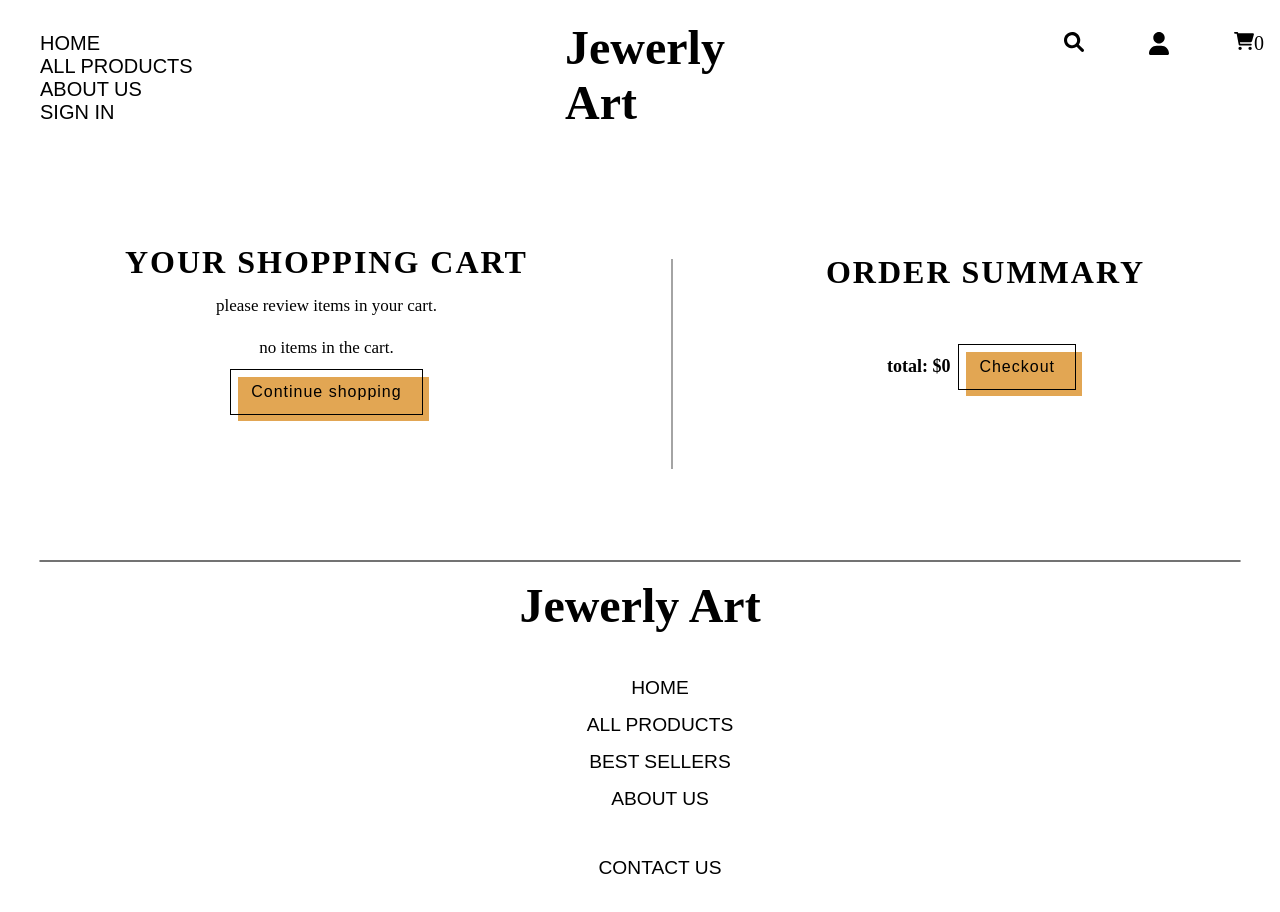
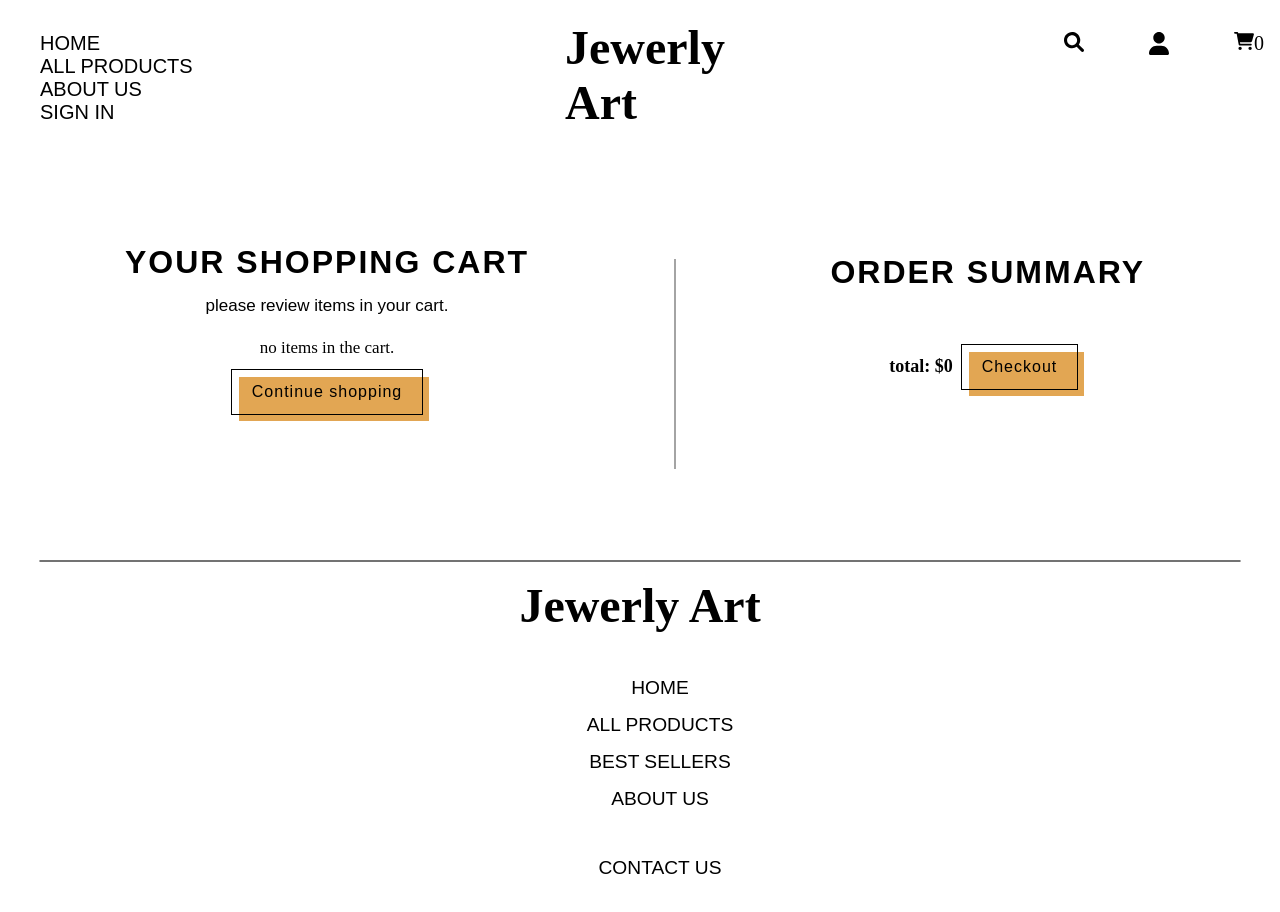
Before and after one commit to NazikAskhatova/diploma, a React (Create React App) app: page /cart in a window 1280 px wide. Shown: the top 912 px of the page. Built offline with nearby package versions, Linux system fonts and the light colour scheme; a web font is replaced by a local one.

Commit message:
added fonts in CartDisplay.css

```diff
--- a/src/components/CartDisplay/CartDisplay.js
+++ b/src/components/CartDisplay/CartDisplay.js
@@ -80,13 +80,13 @@ function CartDisplay() {
           <div className={classes.Cart}>
       <div className={classes.container}>
         <div className={classes.cartHeader}>
-          <h1>Your Shopping Cart</h1>
-          <p>Please review items in your cart.</p>
+          <h2 className={classes.font}>Your Shopping Cart</h2>
+          <p className={classes.font}>Please review items in your cart.</p>
           {output}
         </div>
         <hr className={classes.hrStyle}></hr>
         <div className={classes.totalPrice}>
-          <h2>Order summary</h2>
+          <h2 className={classes.font}>Order summary</h2>
           Total: ${total}
           <Link to={checkoutPath}>
             <button className={classes.CartButton}>Checkout</button>
--- a/src/components/CartDisplay/CartDisplay.module.css
+++ b/src/components/CartDisplay/CartDisplay.module.css
@@ -1,10 +1,13 @@
-
+.font {
+    font-family: "Barlow Condensed", sans-serif;
+  }
   .Cart {
     font-size: 17px;
     text-transform: lowercase;
     line-height: 1.5em;
     text-align: center;
     padding: 50px 0;
+
   }
   .Cart .container {
     padding: 0 125px;
@@ -16,7 +19,9 @@
   .Cart .container .cartHeader {
     text-align: center;
   }
+
   .Cart .container h1, h2 {
+
     text-transform: uppercase;
     font-family: italic;
     font-size: 2rem;
```
Also changed, not shown: src/components/AboutPage/AboutPage.js (+5 -3 lines).
